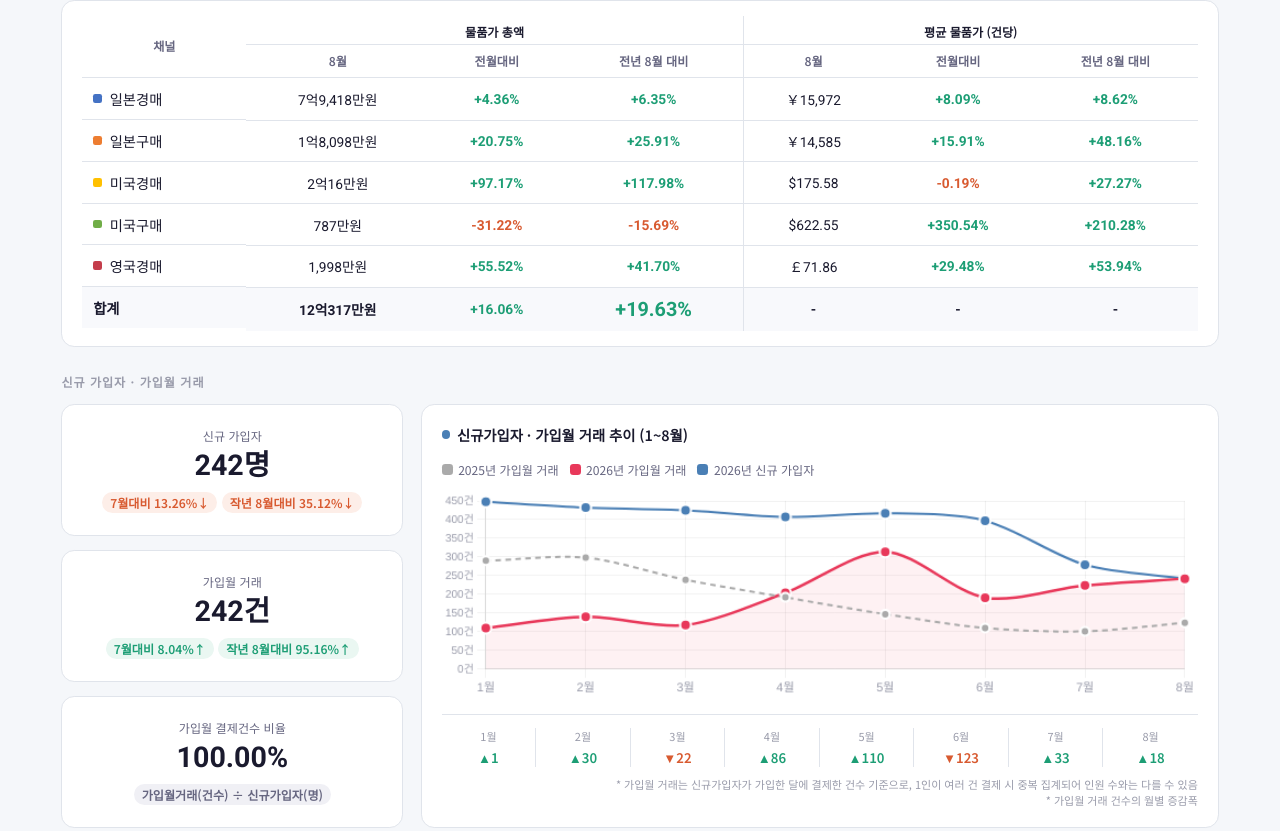
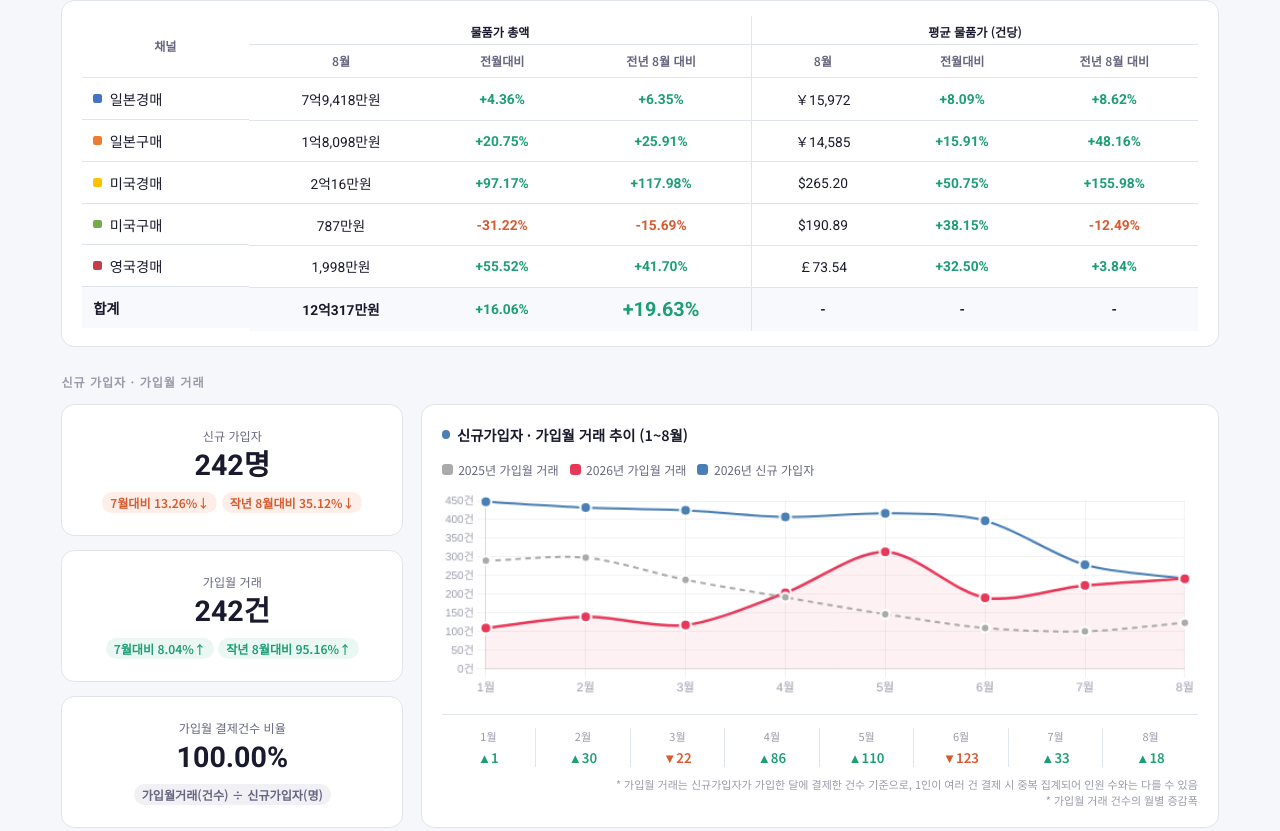
Before and after one commit to Hanna0722/montlyreport, a plain HTML site: page index.html in a window 1280 px wide. Shown: the part 1889-2720 px from the top of the page. Drawn offline with nearby package versions, Linux system fonts and the light colour scheme.

Commit message:
update HTML files

```diff
--- a/index.html
+++ b/index.html
@@ -2083,17 +2083,17 @@ window.addEventListener('DOMContentLoaded', function() {
           <tr>
             <td><span class="ch-dot" style="background:var(--ch-usA)"></span>미국경매</td>
             <td>2억16만원</td><td class="up">+97.17%</td><td class="up">+117.98%</td>
-            <td>$175.58</td><td class="down">-0.19%</td><td class="up">+27.27%</td>
+            <td>$265.20</td><td class="up">+50.75%</td><td class="up">+155.98%</td>
           </tr>
           <tr>
             <td><span class="ch-dot" style="background:var(--ch-usB)"></span>미국구매</td>
             <td>787만원</td><td class="down">-31.22%</td><td class="down">-15.69%</td>
-            <td>$622.55</td><td class="up">+350.54%</td><td class="up">+210.28%</td>
+            <td>$190.89</td><td class="up">+38.15%</td><td class="down">-12.49%</td>
           </tr>
           <tr>
             <td><span class="ch-dot" style="background:var(--ch-uk)"></span>영국경매</td>
             <td>1,998만원</td><td class="up">+55.52%</td><td class="up">+41.70%</td>
-            <td>￡71.86</td><td class="up">+29.48%</td><td class="up">+53.94%</td>
+            <td>￡73.54</td><td class="up">+32.50%</td><td class="up">+3.84%</td>
           </tr>
           <tr>
             <td>합계</td>
@@ -2232,7 +2232,7 @@ window.addEventListener('DOMContentLoaded', function() {
           <div class="insight-content">
             <div class="insight-title">건당 평균 수수료율 하락, 거래당 수익성 둔화</div>
             <div class="insight-body">수수료 총액은 전월대비 +12.16% 늘었지만
-              <br>건당 평균 수수료는 전월 ₩21,962 → ₩16,931(-22.91%)로 하락
+              <br>건당 평균 수수료는 전월 ₩16,829 → ₩16,538(-1.73%)로 하락
               <br>
               <br>현 비드바이 수수료 체계는 물품가 구간이 높아질수록 요율이 낮아지는 구조로,
               <br>8월 고가 구간 거래 비중이 늘며 평균 수수료가 낮아진 것으로 해석됨.</div>
```
